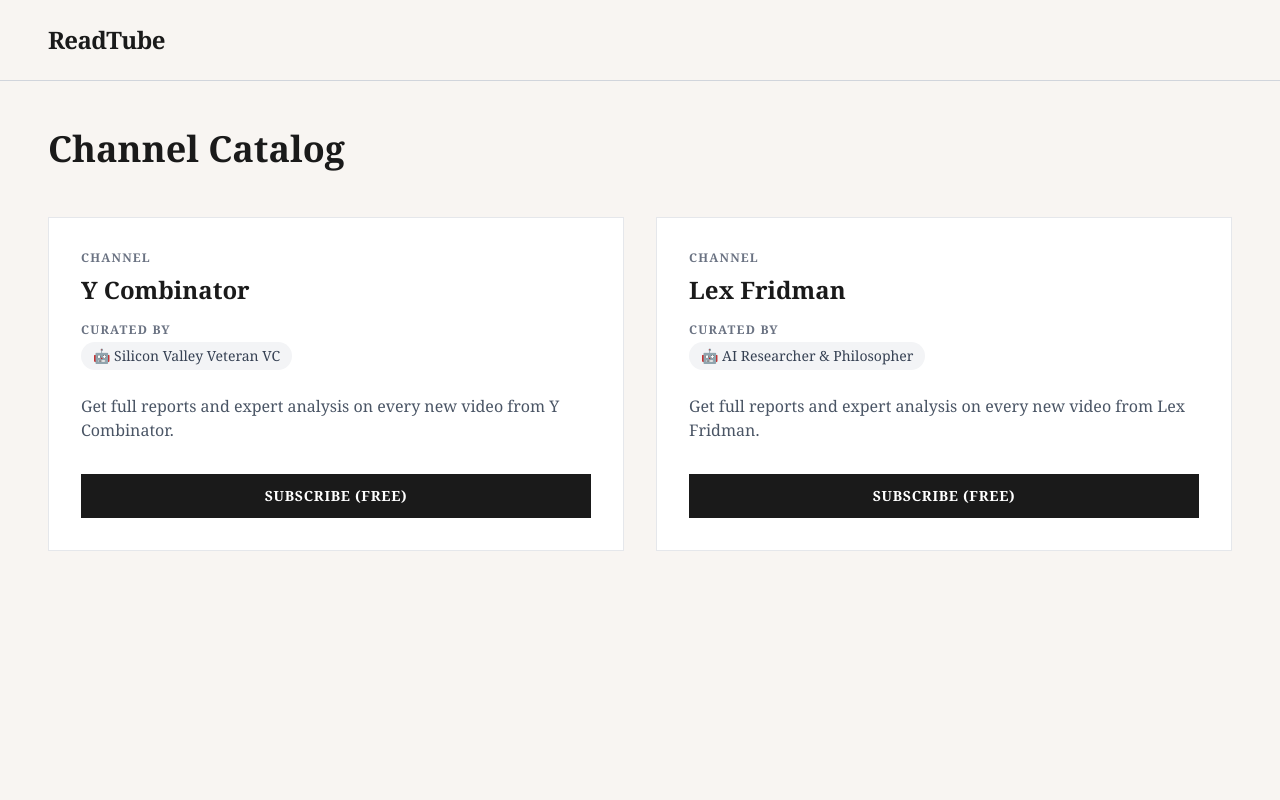
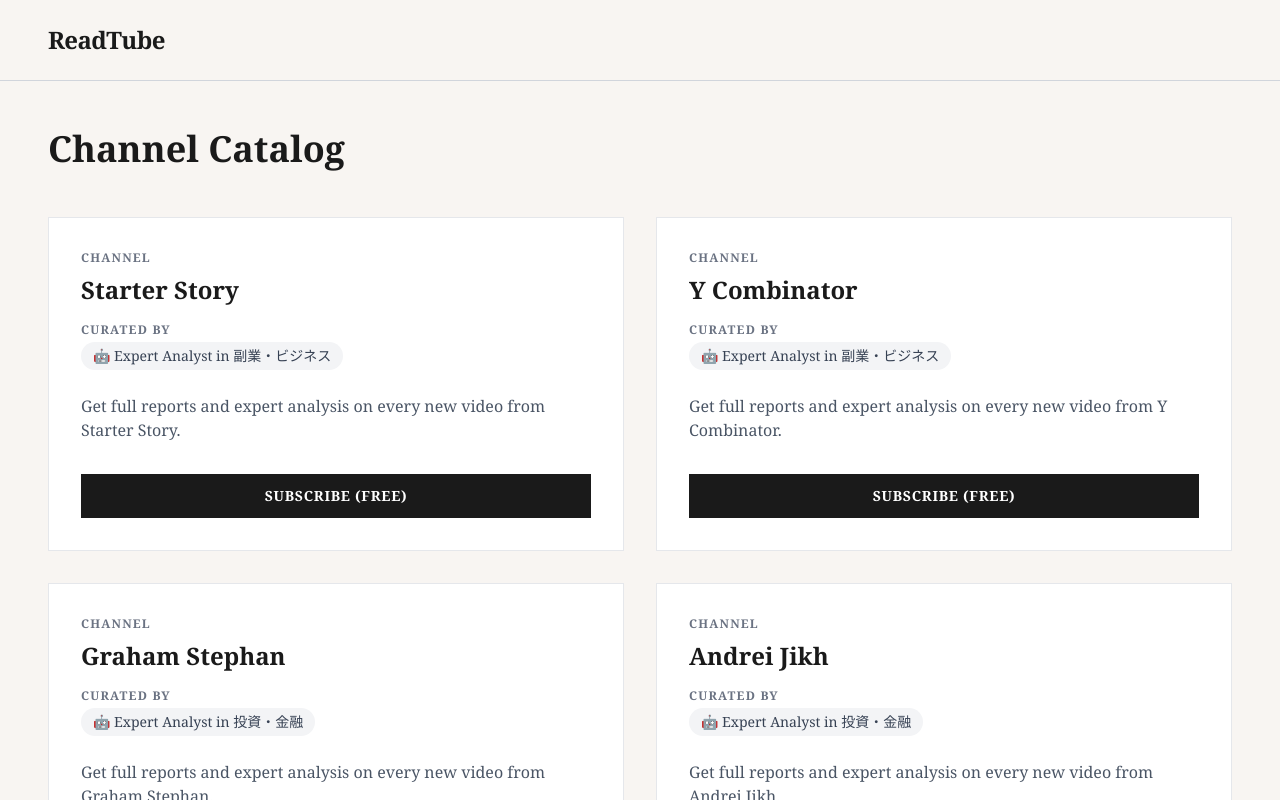
Before and after one commit to kenjisakuragi/ReadTube, a Next.js app in the folder web/: page /channels in a window 1280 px wide. Shown: the top 800 px of the page. Built offline with nearby package versions, Linux system fonts and the light colour scheme.

Commit message:
fix: unify channels.json imports for Vercel deployment - Copy config/channels.json to web/data/channels.json - Update all imports to use @/data/channels.json alias - Fixes build errors when deploying web/ as Vercel root

```diff
--- a/web/app/actions.ts
+++ b/web/app/actions.ts
@@ -2,7 +2,7 @@
 
 import { createClient } from '@supabase/supabase-js'
 import { sendWelcomeEmail } from '@/lib/email'
-import channelsData from '../../config/channels.json'
+import channelsData from '@/data/channels.json'
 
 // Define Channel interface locally since importing from page.tsx might be tricky with 'use server'
 interface Channel {
--- a/web/app/channels/[channelId]/page.tsx
+++ b/web/app/channels/[channelId]/page.tsx
@@ -2,7 +2,7 @@
 
 import { useEffect, useState } from 'react'
 import { supabase } from '@/lib/supabase'
-import channelsData from '../../../../config/channels.json'
+import channelsData from '@/data/channels.json'
 
 interface VideoArticle {
     id: number
--- a/web/app/channels/page.tsx
+++ b/web/app/channels/page.tsx
@@ -1,5 +1,5 @@
 import Link from 'next/link';
-import channelsData from '../../data/channels.json';
+import channelsData from '@/data/channels.json';
 
 interface Channel {
     id: string;
--- a/web/app/dashboard/page.tsx
+++ b/web/app/dashboard/page.tsx
@@ -2,7 +2,7 @@
 
 import { useEffect, useState } from 'react'
 import { supabase } from '@/lib/supabase'
-import channelsData from '../../../config/channels.json'
+import channelsData from '@/data/channels.json'
 
 interface VideoArticle {
     id: number
--- a/web/app/page.tsx
+++ b/web/app/page.tsx
@@ -2,7 +2,7 @@
 
 import { useState, useMemo } from 'react'
 import { supabase } from '@/lib/supabase'
-import channelsData from '../../config/channels.json'
+import channelsData from '@/data/channels.json'
 import { registerUser } from './actions'
 
 interface Channel {
--- a/web/data/channels.json
+++ b/web/data/channels.json
@@ -1,12 +1,62 @@
 [
-    {
-        "id": "UCxxxx",
-        "name": "Y Combinator",
-        "persona": "Silicon Valley Veteran VC"
-    },
-    {
-        "id": "UCyyyy",
-        "name": "Lex Fridman",
-        "persona": "AI Researcher & Philosopher"
-    }
+  {
+    "id": "UChhw6DlKKTQ9mYSpTfXUYqA",
+    "name": "Starter Story",
+    "persona": "Expert Analyst in 副業・ビジネス",
+    "genre": "副業・ビジネス",
+    "thumbnail": "https://i.ytimg.com/vi_webp/9sJ2R0rM3CA/maxresdefault.webp",
+    "description": "YouTube's leading insights for 副業・ビジネス.",
+    "subscribers": "77.0万",
+    "videoCount": "NA"
+  },
+  {
+    "id": "UCcefcZRL2oaA_uBNeo5UOWg",
+    "name": "Y Combinator",
+    "persona": "Expert Analyst in 副業・ビジネス",
+    "genre": "副業・ビジネス",
+    "thumbnail": "https://i.ytimg.com/vi_webp/4uzGDAoNOZc/maxresdefault.webp",
+    "description": "YouTube's leading insights for 副業・ビジネス.",
+    "subscribers": "214.0万",
+    "videoCount": "NA"
+  },
+  {
+    "id": "UCV6KDgJskWaEckne5aPA0aQ",
+    "name": "Graham Stephan",
+    "persona": "Expert Analyst in 投資・金融",
+    "genre": "投資・金融",
+    "thumbnail": "https://i.ytimg.com/vi_webp/zZmcCQFu98k/maxresdefault.webp",
+    "description": "YouTube's leading insights for 投資・金融.",
+    "subscribers": "515.0万",
+    "videoCount": "NA"
+  },
+  {
+    "id": "UCGy7SkBjcIAgTiwkXEtPnYg",
+    "name": "Andrei Jikh",
+    "persona": "Expert Analyst in 投資・金融",
+    "genre": "投資・金融",
+    "thumbnail": "https://i.ytimg.com/vi_webp/RJMwcV1owtg/maxresdefault.webp",
+    "description": "YouTube's leading insights for 投資・金融.",
+    "subscribers": "302.0万",
+    "videoCount": "NA"
+  },
+  {
+    "id": "UCSHZKyawb77ixDdsGog4iWA",
+    "name": "Lex Fridman",
+    "persona": "Expert Analyst in テクノロジー・教養",
+    "genre": "テクノロジー・教養",
+    "thumbnail": "https://i.ytimg.com/vi_webp/EV7WhVT270Q/maxresdefault.webp",
+    "description": "YouTube's leading insights for テクノロジー・教養.",
+    "subscribers": "492.0万",
+    "videoCount": "NA"
+  },
+  {
+    "id": "UCHnyfMqiRRG1u-2MsSQLbXA",
+    "name": "Veritasium",
+    "persona": "Expert Analyst in テクノロジー・教養",
+    "genre": "テクノロジー・教養",
+    "thumbnail": "https://i.ytimg.com/vi_webp/6HVYHNTDOFs/maxresdefault.webp",
+    "description": "YouTube's leading insights for テクノロジー・教養.",
+    "subscribers": "2020.0万",
+    "videoCount": "NA"
+  }
 ]
```
Also changed, not shown: 1 other file (tests, documents, lock files or other folders).
